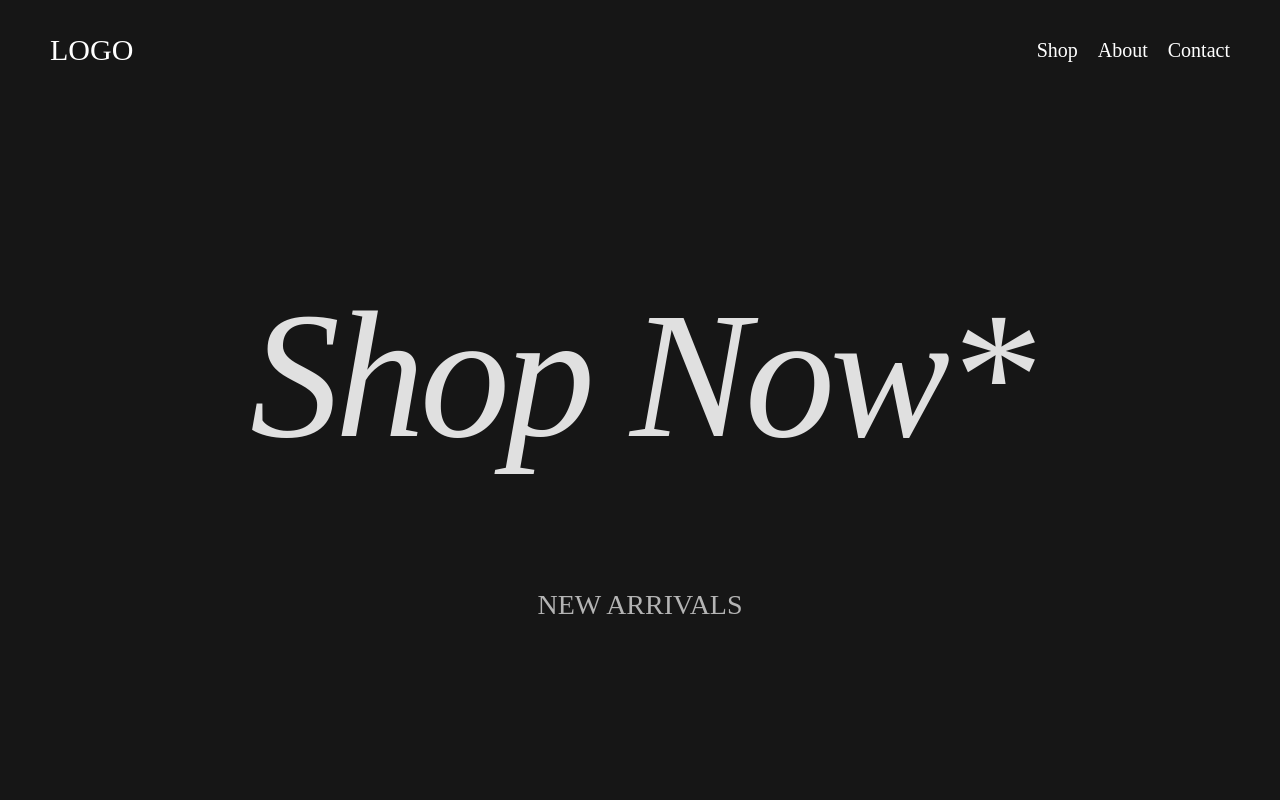
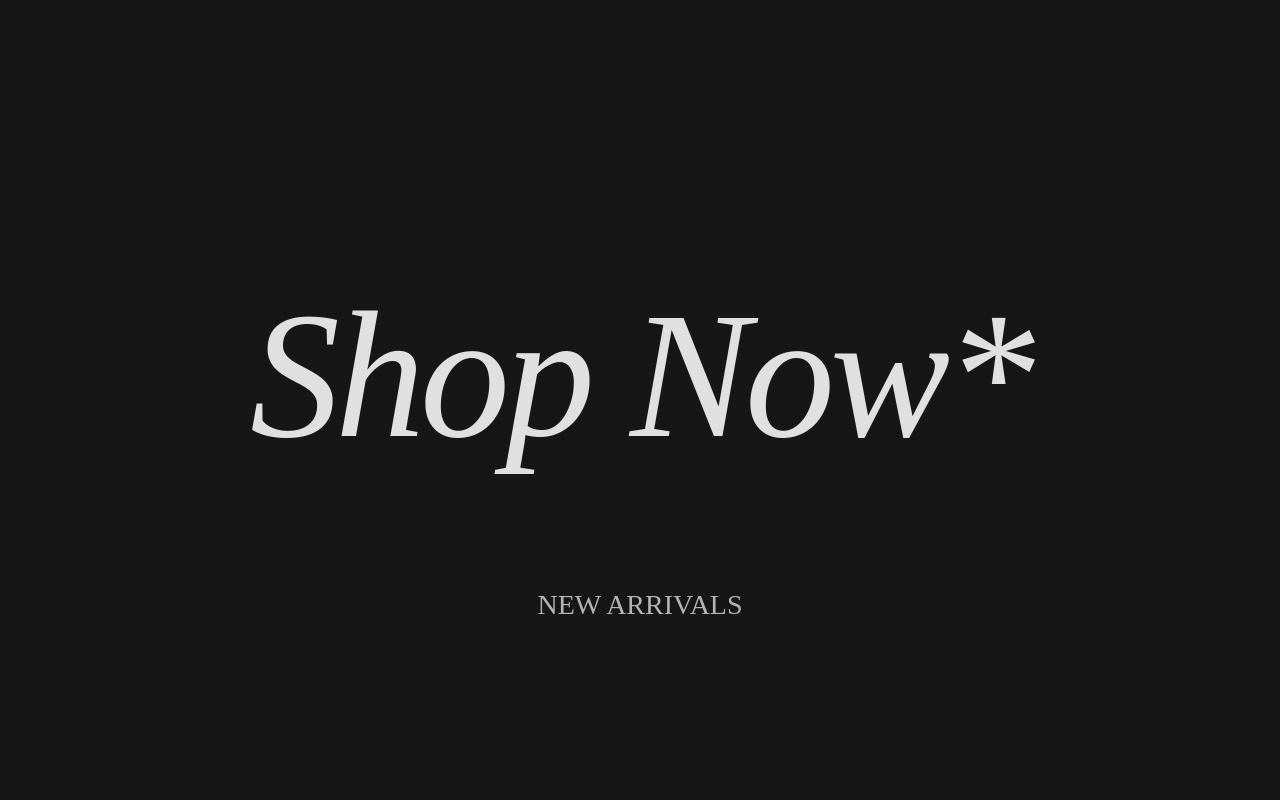
Before and after one commit to hello-blin/minimal-landing-page-react-gsap, a React (Create React App) app: page / in a window 1280 px wide. Shown: the top 800 px of the page. Built offline with nearby package versions, Linux system fonts and the light colour scheme; grey boxes are pictures that could not be loaded.

Commit message:
Implemented useRef and useEffect for animations with gsap

```diff
--- a/src/App.js
+++ b/src/App.js
@@ -1,11 +1,13 @@
 import Header from "./Header";
 import "./App.css";
 import MainContent from "./MainContent";
+import gsap from "gsap";
 
 function App() {
+  let timeline = gsap.timeline();
   return (
     <div className="App">
-      <Header></Header>
+      <Header timeline={timeline}></Header>
       <MainContent></MainContent>
     </div>
   );
--- a/src/Header.js
+++ b/src/Header.js
@@ -1,13 +1,35 @@
-import React from "react";
+import React, { useRef, useEffect } from "react";
 import "./Header.css";
 
-function Header() {
+function Header({ timeline }) {
+  let logo = useRef(null);
+  let menu_items = useRef(null);
+  useEffect(() => {
+    timeline.from(logo, {
+      delay: 0.5,
+      duration: 0.5,
+      opacity: 0,
+      y: 100,
+    });
+    timeline.from(
+      menu_items,
+      {
+        delay: 0.5,
+        duration: 0.5,
+        opacity: 0,
+        y: 100,
+      },
+      "-=.1"
+    );
+  });
   return (
     <div>
       <div className="header">
-        <div className="logo">LOGO</div>
+        <div className="logo" ref={el => logo = el}>
+          LOGO
+        </div>
         <div className="menu">
-          <ul>
+          <ul ref={el => menu_items = el}>
             <li>Shop</li>
             <li>About</li>
             <li>Contact</li>
```
